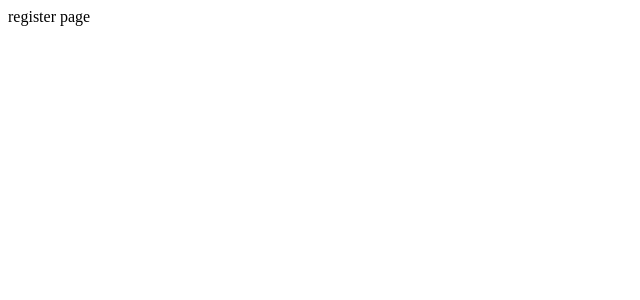
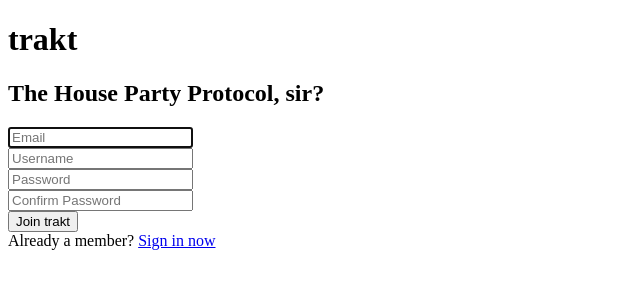
Before and after one commit to sunnry/iteamstudio, a Django app: page /register/ in a window 1280 px wide. Before the commit the part shown is almost empty. Shown: the top 300 px of the page, without its empty margins (0-640 px from the left). Run offline with Django 3.2, Linux system fonts and the light colour scheme; some libraries are stand-ins or nearby versions; grey boxes are pictures that could not be loaded.

Commit message:
use extends reconstrct index page and register page,but do add css file to register

```diff
--- /dev/null
+++ b/templates/index/footer.html
@@ -0,0 +1,6 @@
+{% block footer %}
+      <footer>
+        <p class="pull-right"><a href="#">Back to top</a></p>
+        <p>&copy; 2015 Company, Inc. &middot; <a href="#">Privacy</a> &middot; <a href="#">Terms</a></p>
+      </footer>
+{% endblock %}
--- /dev/null
+++ b/templates/index/footloader.html
@@ -0,0 +1,15 @@
+{% block footloader %}
+    {% load staticfiles %}
+    <!-- Bootstrap core JavaScript
+    ================================================== -->
+    <!-- Placed at the end of the document so the pages load faster -->
+    <script src="{% static 'jquery/jquery.min.js' %}"></script>
+    <script>window.jQuery || document.write('<script src="../../assets/jquery.min.js"><\/script>')</script>
+    <script src="{% static 'bootstrap/js/bootstrap.min.js' %}"></script>
+    <script src="{% static 'jquery/jquery.waypoints.min.js' %}"></script>
+    <script src="{% static 'assets/local.js' %}"></script>
+    <!-- Just to make our placeholder images work. Don't actually copy the next line! -->
+    <script src="{% static 'assets/holder.min.js' %}"></script>
+    <!-- IE10 viewport hack for Surface/desktop Windows 8 bug -->
+    <script src="{% static 'assets/ie10-viewport-bug-workaround.js' %}"></script>
+{% endblock %}
--- a/templates/register/register.html
+++ b/templates/register/register.html
@@ -1 +1,9 @@
 {% extends 'register/register_base.html' %}
+
+{% block register_form %}
+   {% include 'register/register_form.html' %}
+{% endblock %}
+
+{% block footloader %}
+   {% include 'index/footloader.html' %}
+{% endblock %}
--- a/templates/register/register_base.html
+++ b/templates/register/register_base.html
@@ -1 +1,13 @@
-<p>register page</p>
+<!DOCTYPE html>
+<html lang="en">
+  <head>
+  </head>
+
+  <body>
+    {% block register_form %}
+    {% endblock %}
+
+    {% block footloader %}
+    {% endblock %}
+  </body>
+</html>
--- /dev/null
+++ b/templates/register/register_form.html
@@ -0,0 +1,91 @@
+{% block register_form %}
+<section data-bg="/assets/auth/iron-man-blur-374f0abc9f8cb3725987d42be2540050.jpg" id="auth-bg-wrapper" class="bg-on" style="background-image: url(https://trakt.tv/assets/auth/iron-man-blur-374f0abc9f8cb3725987d42be2540050.jpg);">
+</section>
+<div id="auth-form-wrapper">
+      <a href="https://trakt.tv/">
+        <div class="logo-wrapper">
+          <div class="base">
+          </div>
+          <div class="logo">
+          </div>
+       </div>
+      </a>
+      <form class="simple_form form-signin" novalidate="novalidate" id="new_user" action="/auth" accept-charset="UTF-8" method="post">
+          <input name="utf8" type="hidden" value="✓">
+          <input type="hidden" name="authenticity_token" value="Z8Horr4OXVXnPl8Ji1dXtZDaLa8cbQYcTN8gsp1/KenabQcr6IGsoJLfJVUzZJ8cmUY+2tqFApv6Wbh26acMZQ==">
+          <h1>trakt</h1>
+          <h2 class="quote">The House Party Protocol, sir?</h2>
+          <div class="form-inputs with-icons">
+             <div class="with-icon">
+               <div class="icon trakt-icon-mail">
+               </div>
+               <div class="control-group email required user_email">
+                   <div class="controls">
+                      <input class="string email required top form-control" autocorrect="off" autocapitalize="off" autofocus="autofocus" placeholder="Email" type="email" value="" name="user[email]" id="user_email">
+                   </div>
+               </div>
+             </div>
+            <div class="with-icon">
+               <div class="icon trakt-icon-user">
+               </div>
+               <div class="control-group string required user_username">
+                  <div class="controls">
+                     <input class="string required middle form-control" autocorrect="off" autocapitalize="off" placeholder="Username" type="text" name="user[username]" id="user_username">
+                  </div>
+               </div>
+            </div>
+            <div class="with-icon">
+               <div class="icon trakt-icon-lock">
+               </div>
+               <div class="control-group password required user_password">
+                    <div class="controls">
+                          <input class="password required middle form-control" placeholder="Password" type="password" name="user[password]" id="user_password">
+                    </div>
+               </div>
+            </div>
+            <div class="with-icon">
+               <div class="icon trakt-icon-lock">
+               </div>
+               <div class="control-group password required user_password_confirmation">
+                  <div class="controls">
+                      <input class="password required bottom form-control" placeholder="Confirm Password" type="password" name="user[password_confirmation]" id="user_password_confirmation">
+                  </div>
+               </div>
+            </div>
+          </div>
+          <div class="form-actions">
+              <input type="submit" name="commit" value="Join trakt" class="btn btn btn-primary btn-block">
+          </div>
+          <div class="auth-services">
+             <div class="row">
+                <div class="col-xs-4">
+                   <a href="/auth/auth/twitter">
+                      <div class="btn btn-block btn-twitter">
+                        <div class="fa fa-twitter">
+                        </div>
+                      </div>
+                   </a>
+                </div>
+                <div class="col-xs-4">
+                   <a href="/auth/auth/facebook">
+                      <div class="btn btn-block btn-facebook">
+                        <div class="fa fa-facebook">
+                        </div>
+                      </div>
+                   </a>
+                </div>
+                <div class="col-xs-4">
+                   <a href="/auth/auth/google_oauth2">
+                      <div class="btn btn-block btn-google-plus">
+                        <div class="fa fa-google-plus">
+                        </div>
+                      </div>
+                   </a>
+                </div>
+              </div>
+           </div>
+    </form>
+    <div class="bottom-wrapper">Already a member? <a href="https://trakt.tv/auth/signin">Sign in now <span class="trakt-icon-arrow-right"></span></a>
+    </div>
+</div>
+{% endblock %}
```
Also changed, not shown: templates/index/header.html (added, +31 -0 lines), templates/index/index.html (+12 -0 lines), templates/index/index_base.html (+6 -48 lines).
